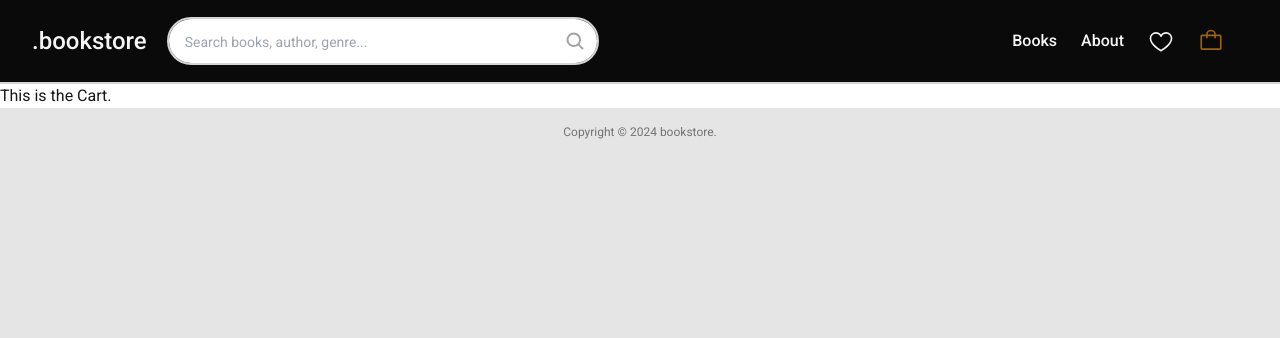
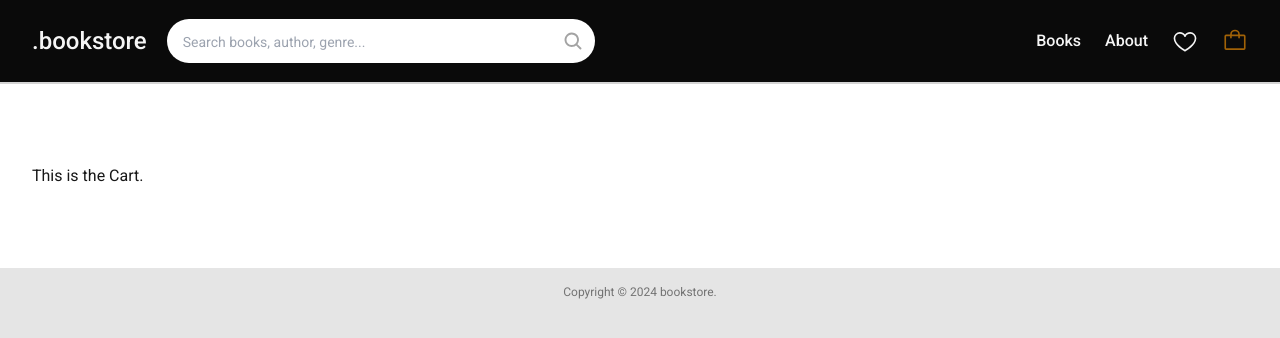
Before and after one commit to stautuan/react-fullstack, a React (Vite) app: page /cart in a window 1280 px wide. Shown: the top 338 px of the page. Built offline with nearby package versions, Linux system fonts and the light colour scheme.

Commit message:
Added max-width to all pages

```diff
--- a/src/components/BookList.jsx
+++ b/src/components/BookList.jsx
@@ -8,9 +8,9 @@ function BookList() {
   const [selectedBook, setSelectedBook] = useState(null);
 
   return (
-    <div className="container mx-auto px-4 pb-32">
+    <div className="mx-auto max-w-7xl px-8 pb-32">
       <h3 className="py-20 text-center text-xl font-medium">Featured Books</h3>
-      <div className="grid grid-cols-2 gap-3 md:grid-cols-5">
+      <div className="grid gap-3 sm:grid-cols-2 md:grid-cols-3 lg:grid-cols-5 ">
         {featuredBooks.map((book) => (
           <BookItem
             key={book.id}
--- a/src/components/Navbar.jsx
+++ b/src/components/Navbar.jsx
@@ -40,7 +40,7 @@ function Navbar() {
           <Link to="/">.bookstore</Link>
         </h1>
         <SearchBar />
-        <ul className="hidden gap-2 px-4 py-2 font-medium text-neutral-100 lg:flex lg:items-center">
+        <ul className="-mr-6 hidden gap-2 px-4 py-2 font-medium text-neutral-100 lg:flex lg:items-center">
           {links.map((link) => {
             const { id, url, text, icon } = link;
             return (
--- a/src/components/SearchBar.jsx
+++ b/src/components/SearchBar.jsx
@@ -14,7 +14,7 @@ function SearchBar() {
   }
 
   return (
-    <div className="mx-2 flex w-full rounded-full border-2 border-neutral-300 sm:order-none sm:ml-5 sm:mr-auto sm:w-fit">
+    <div className="mx-2 flex w-full rounded-full sm:order-none sm:ml-5 sm:mr-auto sm:w-fit">
       <input
         type="search"
         value={query}
--- a/src/pages/About.jsx
+++ b/src/pages/About.jsx
@@ -1,6 +1,6 @@
 function About() {
   return (
-    <div className="container mx-auto px-4 py-20">
+    <div className="mx-auto max-w-7xl px-8 py-20">
       <p>
         I'm sorry, what were you asking me? Oh, yes, that stupid plastic
         container I asked you to buy. You see, hydrofluoric acid won't eat
--- a/src/pages/Books.jsx
+++ b/src/pages/Books.jsx
@@ -6,7 +6,7 @@ function Books() {
   const books = useLoaderData();
 
   return (
-    <div className="container mx-auto px-4 pb-32">
+    <div className="mx-auto max-w-7xl px-8 pb-32">
       <h3 className="py-20 text-center text-xl font-medium">Books</h3>
       <div className="grid grid-cols-2 gap-x-3 gap-y-8 md:grid-cols-4">
         {books.map((book) => (
--- a/src/pages/Cart.jsx
+++ b/src/pages/Cart.jsx
@@ -1,5 +1,5 @@
 function Cart() {
-  return <div>This is the Cart.</div>;
+  return <div className="mx-auto max-w-7xl px-8 py-20">This is the Cart.</div>;
 }
 
 export default Cart;
--- a/src/pages/Likes.jsx
+++ b/src/pages/Likes.jsx
@@ -1,5 +1,7 @@
 function Likes() {
-  return <div>This is the Likes page.</div>;
+  return (
+    <div className="mx-auto max-w-7xl px-8 py-20">This is the Likes page.</div>
+  );
 }
 
 export default Likes;
```
